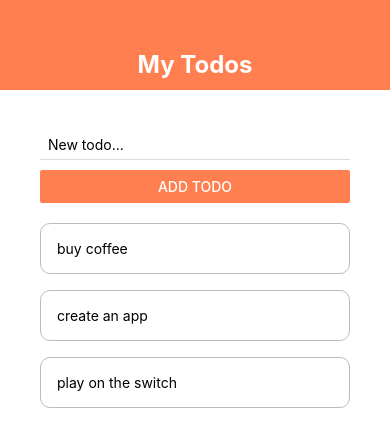
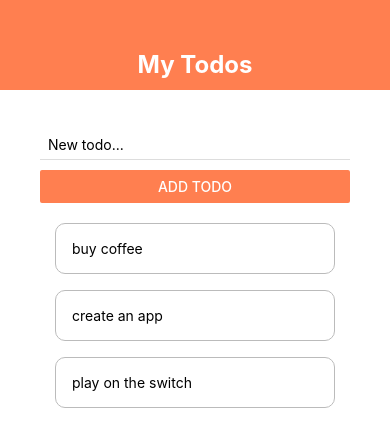
Before and after one commit to kev-luo/react-native-practice, a React Native app: screen / in a window 390 px wide. Shown: the top 446 px of the page. Built offline with nearby package versions, Linux system fonts and the light colour scheme.

Commit message:
flex styling to prevent list of items from going off screen

```diff
--- a/App.js
+++ b/App.js
@@ -9,6 +9,7 @@ import {
 import TodoHeader from "./projects/todo/TodoHeader";
 import TodoForm from "./projects/todo/TodoForm";
 import TodoList from "./projects/todo/TodoList";
+import Sandbox from './projects/todo/sandbox';
 
 export default function App() {
   const [todos, setTodos] = useState([
@@ -24,6 +25,7 @@ export default function App() {
   };
 
   return (
+    // <Sandbox />
     <TouchableWithoutFeedback onPress={() => Keyboard.dismiss()}>
       <View style={styles.container}>
         <TodoHeader />
@@ -44,9 +46,11 @@ const styles = StyleSheet.create({
     backgroundColor: "#fff",
   },
   content: {
+    flex: 1,
     padding: 40,
   },
   list: {
     marginTop: 20,
+    flex: 1,
   },
 });
--- a/projects/todo/TodoForm.js
+++ b/projects/todo/TodoForm.js
@@ -25,6 +25,7 @@ export default function TodoForm({setTodos}) {
         }
       ]);
     }
+    setTodo("")
   }
 
   return (
@@ -33,6 +34,7 @@ export default function TodoForm({setTodos}) {
         style={styles.input}
         placeholder="New todo..."
         onChangeText={(val) => changeHandler(val)}
+        value={todo}
       />
       <Button onPress={() => handleSubmit(todo)} title="add todo" color="coral" />
     </View>
--- a/projects/todo/TodoItem.js
+++ b/projects/todo/TodoItem.js
@@ -14,6 +14,7 @@ const styles = StyleSheet.create({
   item: {
     padding: 16,
     marginBottom: 16,
+    marginHorizontal: 15,
     borderColor: "#bbb",
     borderWidth: 1,
     borderRadius: 10
--- /dev/null
+++ b/projects/todo/sandbox.js
@@ -0,0 +1,44 @@
+import React from "react";
+import { StyleSheet, View, Text } from "react-native";
+
+export default function sandbox() {
+  return (
+    <View style={styles.container}>
+      <Text style={styles.box1}>Box One</Text>
+      <Text style={styles.box2}>Box Two</Text>
+      <Text style={styles.box3}>Box Three</Text>
+      <Text style={styles.box4}>Box Four</Text>
+    </View>
+  );
+}
+
+const styles = StyleSheet.create({
+  container: {
+    // flexGrow: 1,
+    flexDirection: "row",
+    justifyContent: "space-around",
+    alignItems: "flex-end",
+    paddingTop: 100,
+    backgroundColor: "coral",
+  },
+  box1: {
+    flexGrow: 1,
+    backgroundColor: "violet",
+    padding: 10,
+  },
+  box2: {
+    flexGrow: 1,
+    backgroundColor: "red",
+    padding: 20,
+  },
+  box3: {
+    flexGrow: 1,
+    backgroundColor: "yellow",
+    padding: 10,
+  },
+  box4: {
+    flexGrow: 1,
+    backgroundColor: "green",
+    padding: 40,
+  }
+})
```
